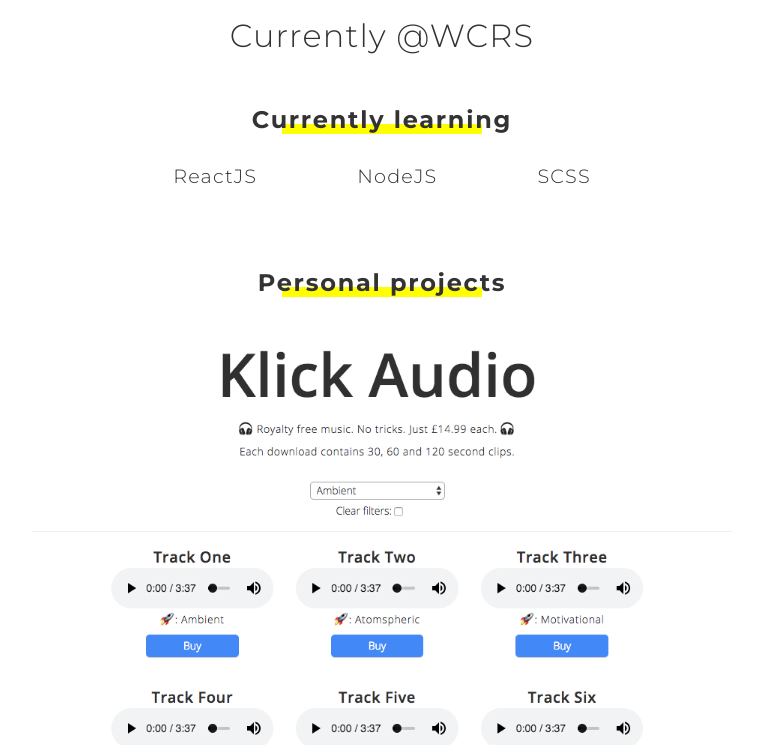
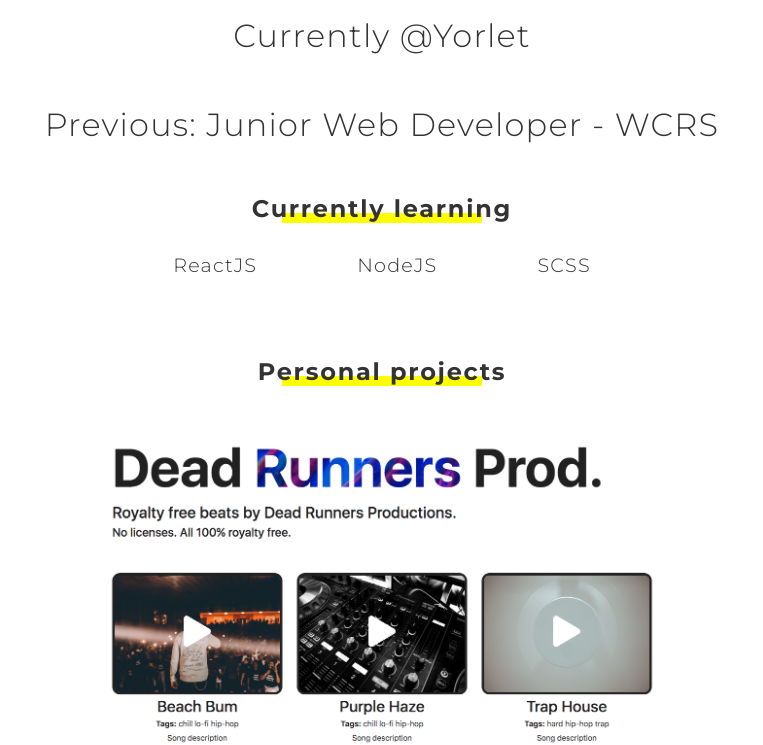
Before and after one commit to tjallen27/Portfolio, a React (Create React App) app: page / in a window 1280 px wide. Shown: the part 480-1225 px from the top of the page, without its empty margins (258-1021 px from the left). Built offline with nearby package versions, Linux system fonts and the light colour scheme.

Commit message:
site update

```diff
--- a/src/Components/Header.js
+++ b/src/Components/Header.js
@@ -1,13 +1,16 @@
-import React, {Component} from 'react';
+import React, { Component } from 'react';
 
 export default class Header extends Component {
-  render(){
+  render() {
     return (
       <div className="header">
         <h1 className="header-title">Thomas Allen</h1>
-        <div className="header-sub">Junior Web Developer</div>
-        <div className="header-current">Currently @WCRS</div>
+        <div className="header-sub">Full Stack Engineer</div>
+        <div className="header-current">Currently @Yorlet</div>
+        <div className="header-current">
+          Previous: Junior Web Developer - WCRS
+        </div>
       </div>
-    )
+    );
   }
 }
--- a/src/Components/Projects.js
+++ b/src/Components/Projects.js
@@ -1,18 +1,16 @@
-import React, {Component} from 'react';
+import React, { Component } from 'react';
 import barzurkImg from '../assets/barzurk.png';
 import stripeImg from '../assets/stripe.png';
-import klickImg from '../assets/klick.png';
-
-
+import deadRunnersImg from '../assets/dr.png';
 
 export default class Projects extends Component {
-  render(){
+  render() {
     const items = [
       {
-        name: 'React Stripe Store',
-        url: 'https://github.com/tjallen27/Music-Shop-Template',
-        background: klickImg,
-        langs: 'ReactJS, ExpressJS, Stripe API'
+        name: 'eCommerce Store',
+        url: 'https://powerful-atoll-32442.herokuapp.com/',
+        background: deadRunnersImg,
+        langs: 'Node.js, EJS, Stripe API'
       },
       {
         name: 'Stripe Subscription Template',
@@ -32,19 +30,19 @@
       <div className="projects">
         <ul>
           <h3>Personal projects</h3>
-        {items.map(function(item, index){
+          {items.map(function(item, index) {
             return (
               <li key={index}>
-
                 <a href={item.url} target="_blank">
-                <div style={{backgroundImage: "url(" + item.background + ")"}}></div>
+                  <div
+                    style={{ backgroundImage: 'url(' + item.background + ')' }}
+                  />
                 </a>
-            </li>)
-
+              </li>
+            );
           })}
         </ul>
-
       </div>
-    )
+    );
   }
 }
```
Also changed, not shown: src/assets/dr.png (added). Lines whose indentation alone changed are shown as unchanged.
